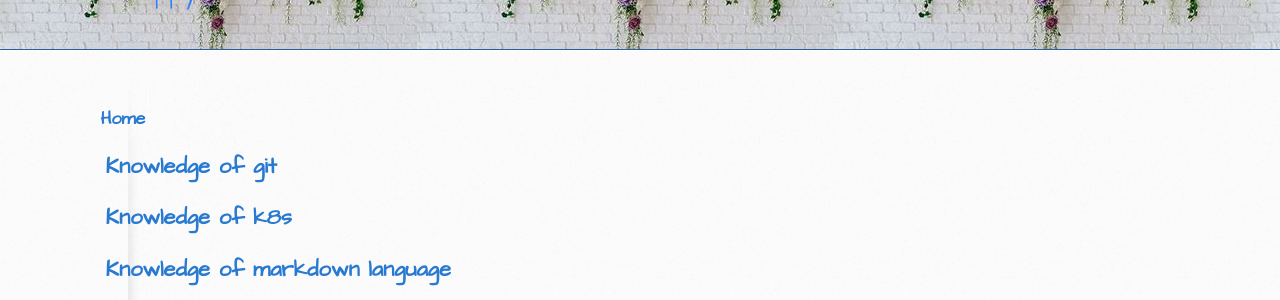
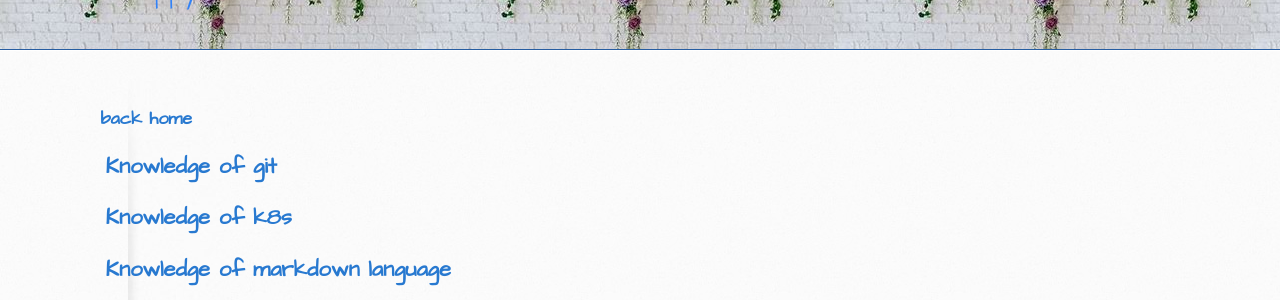
Before and after one commit to itcraftme/itcraftme, a Jekyll site: the page built from docs/it/index.md, in a window 1280 px wide. Shown: the part 185-485 px from the top of the page. Built offline with Jekyll 4.4.1, drawn with Linux system fonts in a browser that asks for light colours; our own code applies the rules of GitHub Pages for plain Markdown files.

Commit message:
Update index.md

```diff
--- a/docs/it/index.md
+++ b/docs/it/index.md
@@ -1,7 +1,7 @@
 ---
 layout: default
 ---
-###  [Home](../../index.md)
+###  [back home](../../index.md)
 ## [Knowledge of git](./git.md)
 ## [Knowledge of k8s](./k8s_knowledge.md)
 ## [Knowledge of markdown language](./markdown_knowledge.md)
```
